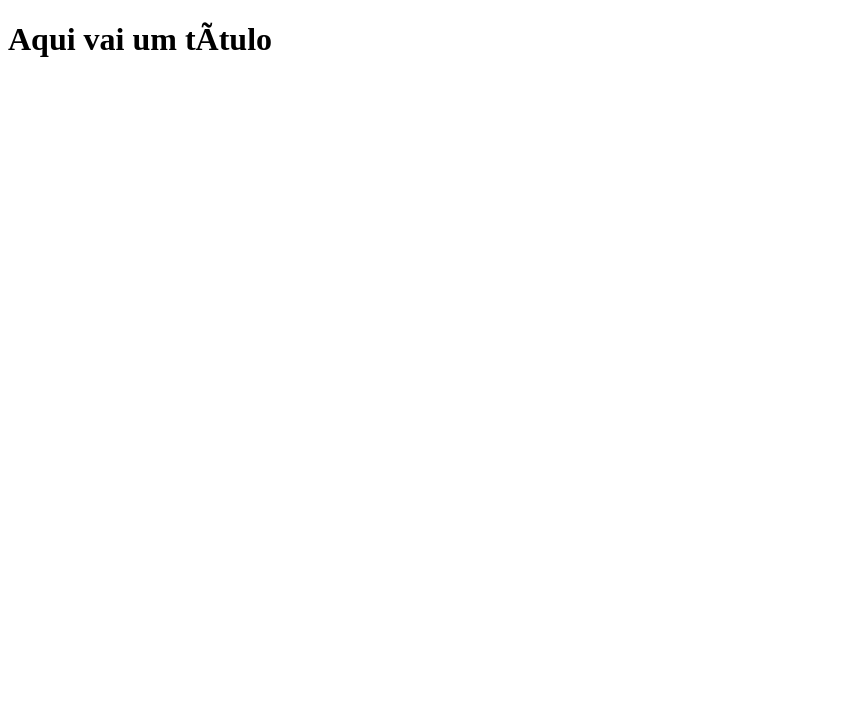
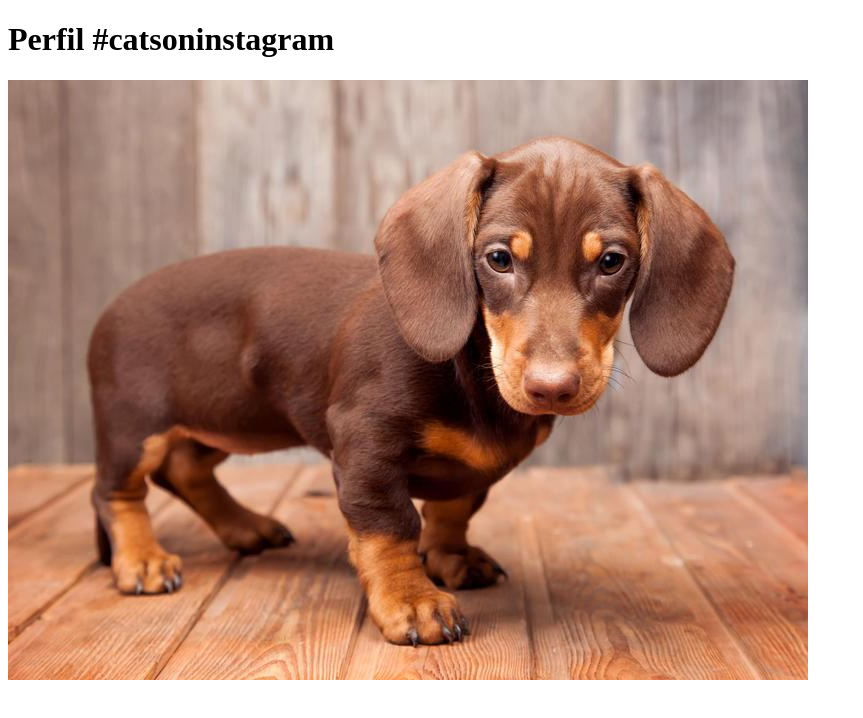
Before and after one commit to geannyr/trabalhandocomgit, a plain HTML site: page index.html in a window 1280 px wide. Shown: the whole page, without its empty margins (0-863 px from the left). Drawn offline with Linux system fonts and the light colour scheme.

Commit message:
V2
Atualizando imagem.

```diff
--- a/index.html
+++ b/index.html
@@ -4,7 +4,7 @@
 
 <head>
 
-<title>Título da página</title>
+<title>Fanpage de Gatinhos</title>
 
 <meta charset=“utf-8”>
 
@@ -12,7 +12,9 @@
 
 <body>
 
-<h1>Aqui vai um título</h1>
+<h1>Perfil #catsoninstagram</h1>
+
+<img src="IMAGENS/75f3e624667b46929594846af658b019.jpg" />
 
 </body>
 
```
Also changed, not shown: IMAGENS/75f3e624667b46929594846af658b019.jpg (added).
